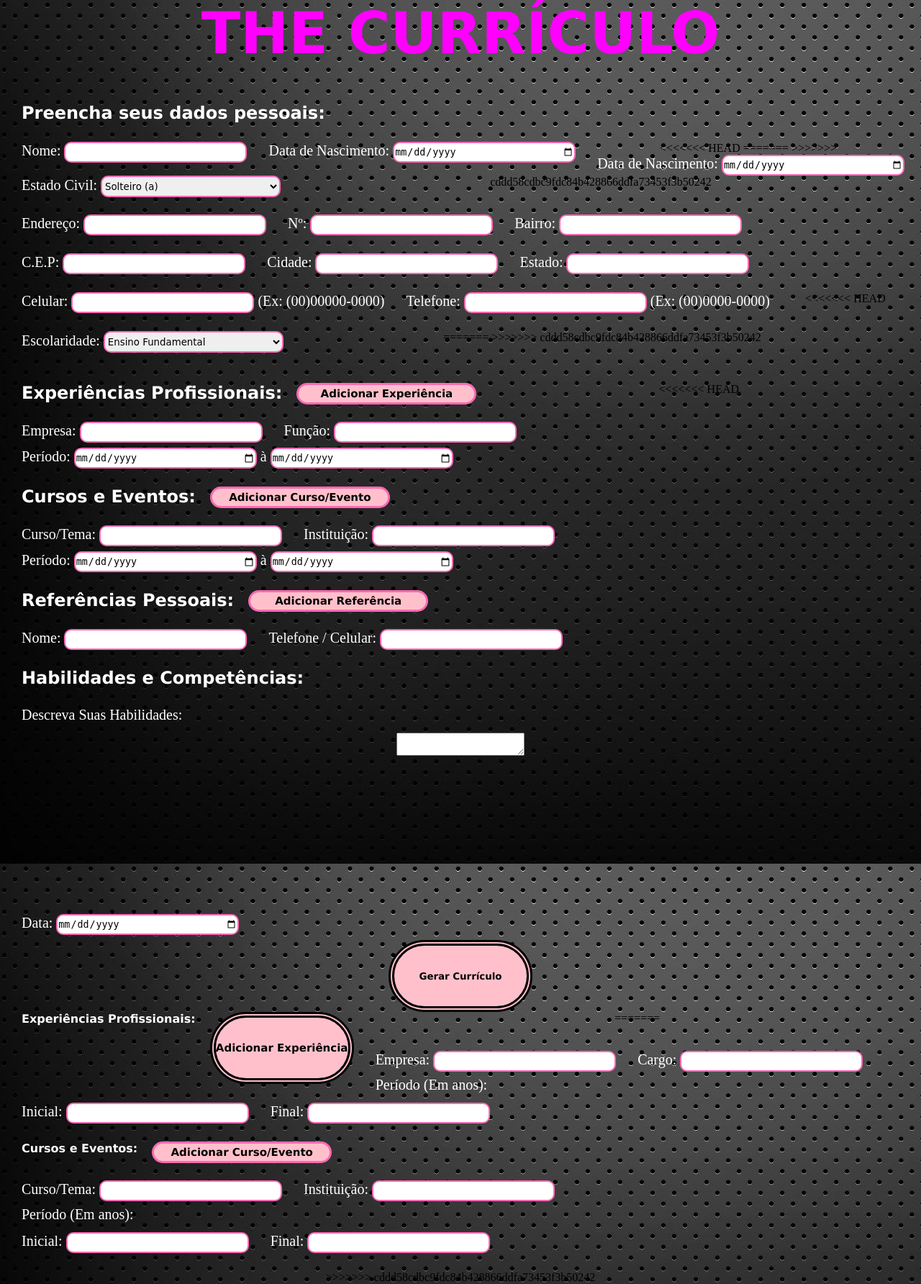
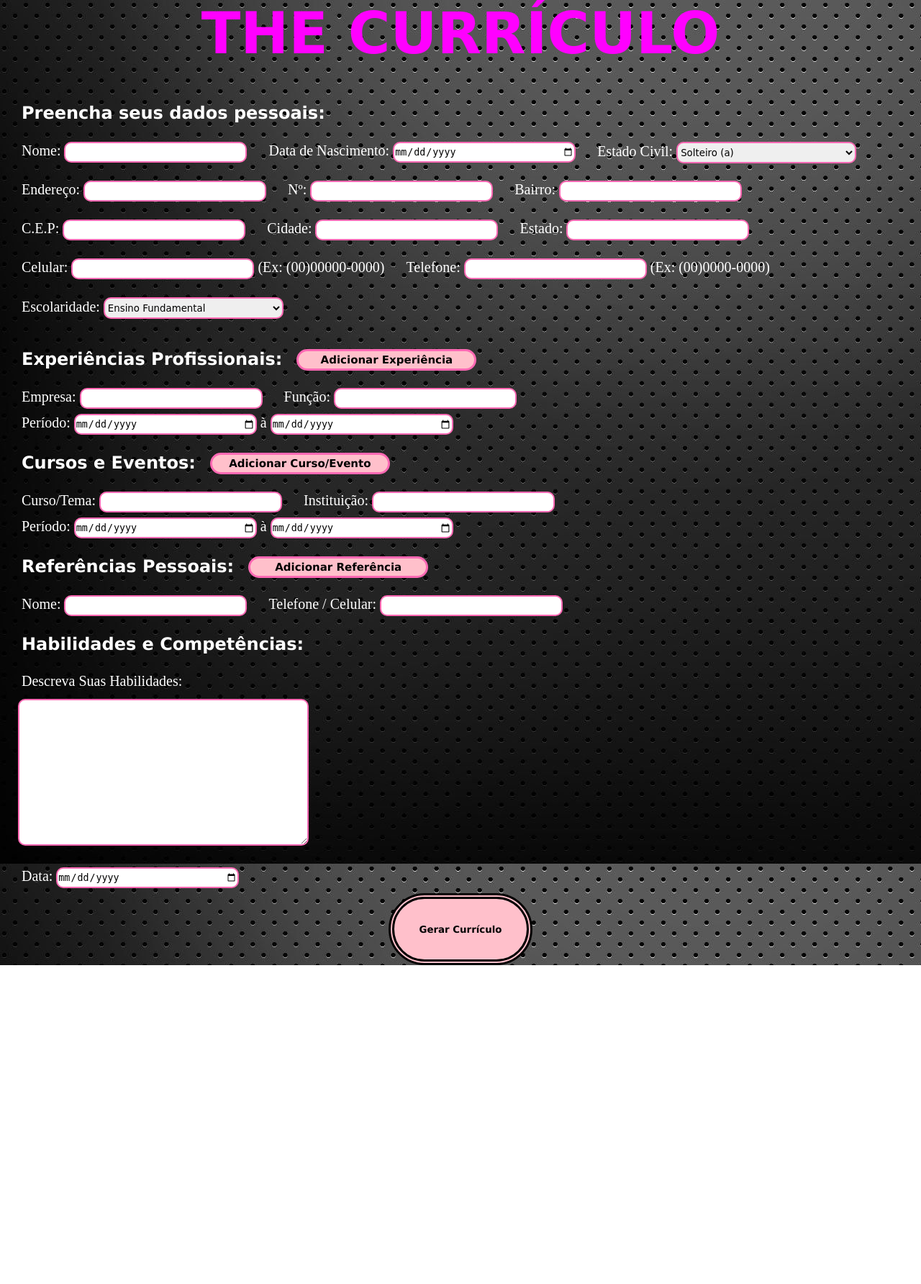
Before and after one commit to luanguedes/thecurriculo.github.io, a PHP site: page /curriculo.php in a window 1280 px wide. Shown: the whole page at 72% size. After the commit the page ends 1341 px from the top, so only its background shows below. Run offline with PHP 8.4, Linux system fonts and the light colour scheme; some libraries are stand-ins or nearby versions.

Commit message:
Commit 8 - Ajustes Finais HTML/PHP/CSS

```diff
--- a/css/style.css
+++ b/css/style.css
@@ -1,11 +1,6 @@
 *{
 	margin: 0;
 	padding: 0;
-<<<<<<< HEAD
-=======
-}
-*{
->>>>>>> cddd58cdbc9fdc84b428866ddfa73453f3b50242
 	text-decoration: none;
 }
 body{
@@ -88,41 +83,16 @@ button{
 	font-size: 15px;
 	background-color: pink;
 }
-<<<<<<< HEAD
 button:hover{
 	color: red;
 	background-color: lightblue;
 }
 a{
-=======
-.botao:hover{
-	color: red;
-	background-color: lightblue;
-}
-.botao2{
-	margin-left: 20px;
-	float: left;
-	border-radius: 50px 50px;
-	width: 250px;
-	height: 30px;
-	border: 3px solid  #FF69B4;
-	font-family: "Verdana";
-	font-weight: bolder;
-	font-size: 15px;
-	background-color: pink;
-}
-.botao2:hover{
-	color: red;
-	background-color: lightblue;
-}
-.excluir{
->>>>>>> cddd58cdbc9fdc84b428866ddfa73453f3b50242
 	float: left;
 	color: red;
 	font-size: 20px;
 	margin-left: 30px;
 }
-<<<<<<< HEAD
 textarea{
 	border-radius: 10px 10px;
 	border: 2px solid #FF69B4;
@@ -130,11 +100,4 @@ textarea{
 	width: 400px;
 	float: left;
 	margin-left: 25px;
-=======
-.excluir2{
-	float: left;
-	color: red;
-	font-size: 20px;
-	margin-left: 30px;
->>>>>>> cddd58cdbc9fdc84b428866ddfa73453f3b50242
 }
--- a/curriculo.php
+++ b/curriculo.php
@@ -1,5 +1,5 @@
 <!DOCTYPE html>
-<html lang="pt-BR">
+<html>
 <head>
   <title>The Curriculo</title>
   <meta charset="utf-8">
@@ -10,15 +10,10 @@
               var max_fields = 10;
               var wrapper = $(".adicionar");
               var wrapper2 = $(".adicionar2");
-<<<<<<< HEAD
               var wrapper3 = $(".adicionar3");
               var add_button = $(".botao1");
               var add_button2 = $(".botao2");
               var add_button3 = $(".botao3")
-=======
-              var add_button = $(".botao");
-              var add_button2 = $(".botao2");
->>>>>>> cddd58cdbc9fdc84b428866ddfa73453f3b50242
 
               var x = 1;
               $(add_button).click(function(e) {
@@ -27,11 +22,7 @@
 
                 if (x < max_fields) {
                   x++;
-<<<<<<< HEAD
-                  $(wrapper).append('<div><p>Nome: <input type="text" name="nome"></p><p>Função: <input type="text" class="textAdded" name="funcao" /></p><br><br><p>Período: <input type="date" name="exp_inicial"> à <input type="date" name="exp_final"></p><br><br><br><a href="#" class="excluir">Excluir</a></div><br><br>');
-=======
-                  $(wrapper).append('<div><p>Empresa: <input type="text" name="empresa"></p><p>Cargo: <input type="text" class="textAdded" name="cargo" /></p><br><br><p>Período (Em anos):</p><br><br><p>Inicial: <input type="text" name="inicial"></p><p>Final: <input type="text" name="final"></p><br><br><br><a href="#" class="excluir">Excluir</a></div><br><br>');
->>>>>>> cddd58cdbc9fdc84b428866ddfa73453f3b50242
+                  $(wrapper).append('<div><p>Empresa type="text" name="empresa"></p><p>Função: <input type="text" class="textAdded" name="funcao" /></p><br><br><p>Período: <input type="date" name="exp_inicial"> à <input type="date" name="exp_final"></p><br><br><br><a href="#" class="excluir">Excluir</a></div><br><br>');
                 }
               });
 
@@ -45,7 +36,6 @@
               $(add_button2).click(function(e) {
                 e.preventDefault();
                 var length = wrapper2.find("input:text.textAdded").length;
-<<<<<<< HEAD
 
                 if (y < max_fields) {
                   y++;
@@ -71,16 +61,6 @@
               });
 
               $(wrapper3).on("click", ".excluir3", function(e) {
-=======
-
-                if (y < max_fields) {
-                  y++;
-                  $(wrapper2).append('<div><p>Curso/Tema: <input type="text" name="curso_tema"></p><p>Instituição: <input type="text" name="instituicao"></p><br><br><p>Período (Em anos):</p><br><br><p>Inicial: <input type="text" name="inicial"></p><p>Final: <input type="text" name="final"></p><br><br><br><a href="#" class="excluir2">Excluir</a></div><br><br>');
-                }
-              });
-
-              $(wrapper2).on("click", ".excluir2", function(e) {
->>>>>>> cddd58cdbc9fdc84b428866ddfa73453f3b50242
                 e.preventDefault();
                 $(this).parent('div').remove();
                 y--;
@@ -97,11 +77,7 @@
     <br>
     <br>
     <p>Nome: <input type="text" name="nome"></p>
-<<<<<<< HEAD
     <p>Data de Nascimento: <input type="date" name="data_nascimento"></p>
-=======
-    <p>Data de Nascimento: <input type="date" name="nome"></p>
->>>>>>> cddd58cdbc9fdc84b428866ddfa73453f3b50242
     <p>Estado Civil: <select name="estado_civil">
           <option value="Solteiro (a)">Solteiro (a)</option>
           <option value="Casado (a)">Casado (a)</option>
@@ -114,13 +90,10 @@
     <p>C.E.P: <input type="text" name="cep"></p>
     <p>Cidade: <input type="text" name="cidade"></p>
     <p>Estado: <input type="text" name="estado"></p><br><br><br>
-<<<<<<< HEAD
     <p>Celular: <input type="text" name="celular"> (Ex: (00)00000-0000)</p>
     <p>Telefone: <input type="text" name="telefone"> (Ex: (00)0000-0000)</p><br><br><br>
-=======
->>>>>>> cddd58cdbc9fdc84b428866ddfa73453f3b50242
     <p>Escolaridade: <select name="escolaridade">
-     	<option value="Ensino Fundamental">Ensino Fundamental</option>
+      <option value="Ensino Fundamental">Ensino Fundamental</option>
         <option value="Ensino Medio">Ensino Medio</option>
         <option value="Ensino Superior">Ensino Superior</option>
         <option value="Ensino Fundamental Incompleto">Ensino Fundamental Incompleto</option>
@@ -128,7 +101,6 @@
         <option value="Ensino Superior Incompleto">Ensino Superior Incompleto</option>
     </select></p><br><br><br><br>
     <div class="adicionar">
-<<<<<<< HEAD
         <h2>Experiências Profissionais:</h2>
         <button class="botao1">Adicionar Experiência</button><br><br><br>
         <div>
@@ -160,29 +132,6 @@
     <p>Data: <input type="date" name="datadoc"></p><br><br>
     <input type="submit" class="botao" value="Gerar Currículo">
     </form>
-=======
-        <h4>Experiências Profissionais:</h4>
-        <button class="botao">Adicionar Experiência</button><br><br><br>
-        <div>
-            <p>Empresa: <input type="text" name="empresa"></p>
-            <p>Cargo: <input type="text" name="cargo"></p><br><br>
-            <p>Período (Em anos):</p><br><br>
-            <p>Inicial: <input type="text" name="inicial"></p>
-            <p>Final: <input type="text" name="final"></p><br><br><br>
-        </div>
-    </div>
-    <div class="adicionar2">
-        <h4>Cursos e Eventos:</h4>
-        <button class="botao2">Adicionar Curso/Evento</button><br><br><br>
-        <div>
-            <p>Curso/Tema: <input type="text" name="curso_tema"></p>
-            <p>Instituição: <input type="text" name="instituicao"></p><br><br>
-            <p>Período (Em anos):</p><br><br>
-            <p>Inicial: <input type="text" name="inicial"></p>
-            <p>Final: <input type="text" name="final"></p><br><br><br>
-        </div>
-    </div>
->>>>>>> cddd58cdbc9fdc84b428866ddfa73453f3b50242
   </center>
 </body>
 </html>
```
Also changed, not shown: 1 other file.
